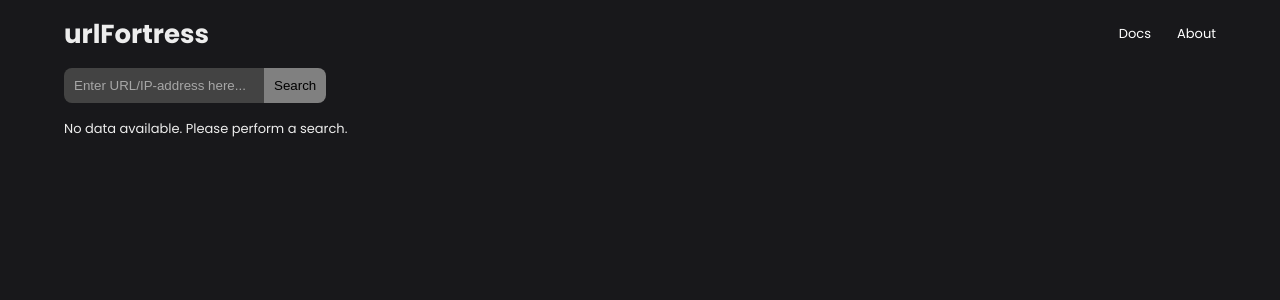
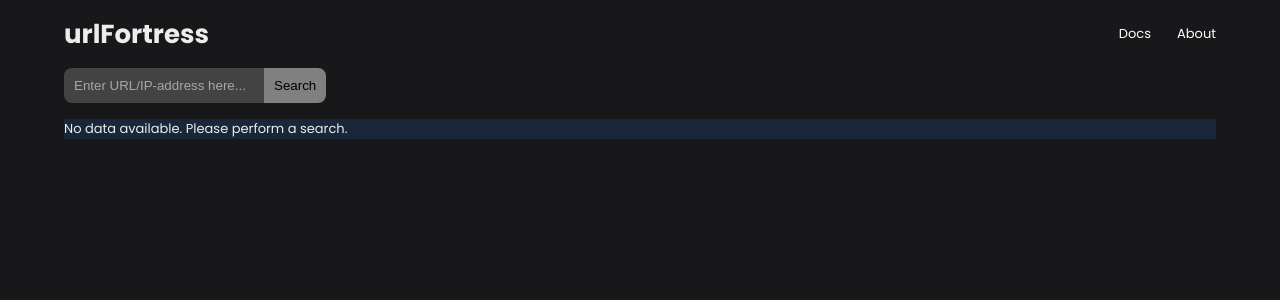
Before and after one commit to kappppe/URLfortress, a React (Vite) app in the folder client/: page / in a window 1280 px wide. In both pictures the pointer is over the element "No data available. Please perform a search.". Shown: the top 300 px of the page. Built offline with nearby package versions, Linux system fonts and the light colour scheme.

Commit message:
further styling

```diff
--- a/client/src/styles.css
+++ b/client/src/styles.css
@@ -85,7 +85,9 @@ span {
   display: block;
   border-top: 1px solid rgb(26, 38, 57);
 }
-
+p:hover {
+  background-color: rgb(26, 38, 57);
+}
 a {
   color: white;
 }
```
